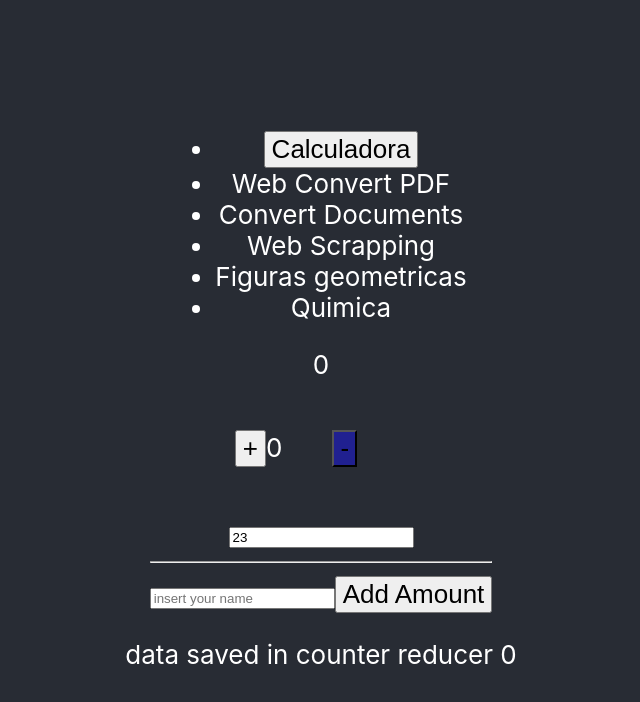
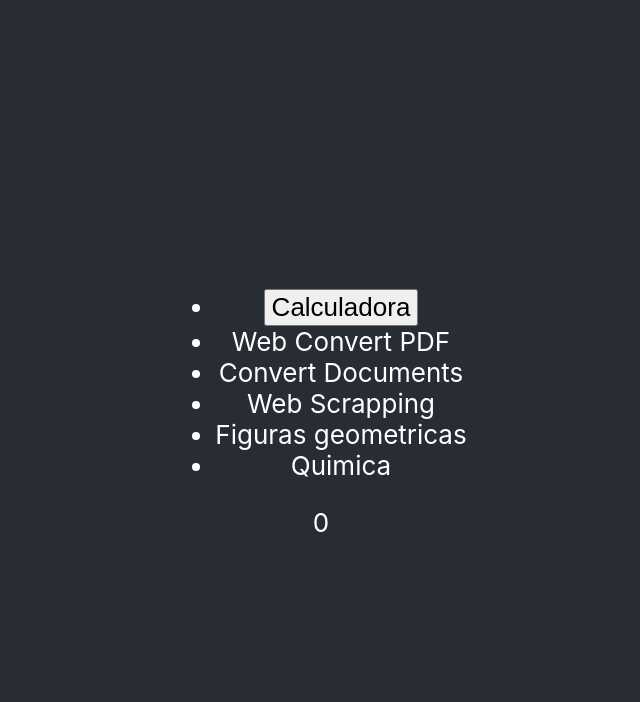
Before and after one commit to GabrielHDZ/ToolsOfficeWeb, a React (Vite) app: page / in a window 1280 px wide. Shown: the top 702 px of the page, without its empty margins (319-959 px from the left). Built offline with nearby package versions, Linux system fonts and the light colour scheme.

Commit message:
destroy the main reducers
the sintaxis create errors for using the element combine reducers from the toolkit redux

and typescript types

```diff
--- a/src/App.tsx
+++ b/src/App.tsx
@@ -1,8 +1,8 @@
 
 import "papercss"
 import { Counter } from './components/Counter'
-import { Form } from './components/taskForm'
 import MenuTools from './components/MenuTools'
+import ComponentShow from './components/StateActual'
 
 
 function App() {
@@ -10,8 +10,7 @@ function App() {
         <div className="App">
             <header className="App-header">
                 <MenuTools />
-                <Counter inicial={23} />
-                <Form />
+                <ComponentShow />
             </header>
         </div>
     )
--- a/src/components/Counter.tsx
+++ b/src/components/Counter.tsx
@@ -1,7 +1,6 @@
 import React, { useState } from "react";
 import type { RootState } from '../redux/store/store'
 import { useSelector, useDispatch } from "react-redux";
-import { decrement, increment, incrementByAmount, selectCount } from "../redux/reducers/counterSlice";
 
 interface Recived {
     inicial?: number;
@@ -13,20 +12,16 @@ const styleButton: React.CSSProperties = {
 };
 //memo
 export function Counter({ inicial = 0 }: Recived) {
-    const menu = useSelector((state: RootState) => state.counter.value)
-    const count = useSelector(selectCount);
     const dispatch = useDispatch();
     const [incrementAmount, setIncrementAmount] = useState(inicial);
 
     return (
         <>
-            <span>{menu}</span>
             <div>
-                <button aria-label="Increment value" className="btn-small" onClick={() => dispatch(increment())}>
+                <button aria-label="Increment value" className="btn-small" >
                     +
                 </button>
-                <span>{count}</span>
-                <button aria-label="Decrement value" style={styleButton} onClick={() => dispatch(decrement())}>
+                <button aria-label="Decrement value" style={styleButton} >
                     -
                 </button>
             </div>
@@ -34,7 +29,7 @@ export function Counter({ inicial = 0 }: Recived) {
                 <input aria-label="Set increment amount" value={incrementAmount} onChange={(e) => setIncrementAmount(12)} />
                 <hr />
                 <input type="text" pattern="[a-z]*" placeholder="insert your name" />
-                <button className="btn-small" onClick={() => dispatch(incrementByAmount(Number(incrementAmount) || 0))}>
+                <button className="btn-small" >
                     Add Amount
                 </button>
             </div>
--- a/src/components/MenuTools.tsx
+++ b/src/components/MenuTools.tsx
@@ -1,6 +1,6 @@
 import React from 'react'
 
-import { useSelector, useDispatch } from 'react-redux'
+import { useDispatch } from 'react-redux'
 import { positionOne, positionTwo } from '../redux/reducers/menuTools'
 
 function MenuTools() {
--- /dev/null
+++ b/src/components/StateActual.tsx
@@ -0,0 +1,13 @@
+import React from 'react'
+import { useSelector } from 'react-redux'
+import { showPosition } from '../redux/reducers/menuTools'
+
+
+function StateActual() {
+    const showData = useSelector(showPosition);
+    return (
+        <div><span>{showData}</span></div>
+    )
+}
+
+export default StateActual
--- a/src/components/taskForm.tsx
+++ /dev/null
@@ -1,9 +0,0 @@
-import { useSelector } from "react-redux";
-import { selectCount } from "../redux/reducers/counterSlice";
-
-export const Form = () => {
-    const count = useSelector(selectCount);
-    return (
-        <p className="text-lead"> data saved in counter reducer {count}</p>
-    )
-}
--- a/src/redux/reducers/counterSlice.ts
+++ /dev/null
@@ -1,38 +0,0 @@
-import { createSlice } from '@reduxjs/toolkit'
-import type { PayloadAction } from '@reduxjs/toolkit'
-
-export interface CounterState {
-    value: number
-}
-
-const initialState: CounterState = {
-    value: 0,
-}
-
-export const counterSlice = createSlice({
-    name: 'counter',
-    initialState,
-    reducers: {
-        increment: (state) => {
-            state.value += 1
-        },
-        decrement: (state) => {
-            state.value -= 1
-        },
-        incrementByAmount: (state, action: PayloadAction<number>) => {
-            state.value += action.payload
-        },
-    },
-})
-
-export const { increment, decrement, incrementByAmount } = counterSlice.actions
-
-/* export const incrementAsync = (amount)=> (dispatch)=> {
-  setTimeout(() => {
-    dispatch(incrementByAmount(amount))
-  }, 1000)
-}  */
-
-export const selectCount = (state: any) => state.counter.value
-
-export default counterSlice.reducer
--- a/src/redux/reducers/main.ts
+++ /dev/null
@@ -1,9 +0,0 @@
-import { combineReducers } from "@reduxjs/toolkit";
-import counterReducer from './counterSlice';
-import menuTools from "./menuTools";
-
-export default combineReducers({
-    counter: counterReducer,
-    menu: menuTools
-
-});
--- a/src/redux/reducers/menuTools.ts
+++ b/src/redux/reducers/menuTools.ts
@@ -1,5 +1,6 @@
 import { createSlice } from '@reduxjs/toolkit'
 import type { PayloadAction } from '@reduxjs/toolkit'
+import type { RootState } from '../store/store'
 
 export interface CounterState {
     value: number
@@ -13,14 +14,14 @@ export const menuTools = createSlice({
     name: 'menu',
     initialState,
     reducers: {
-        positionOne: (state) => {
+        positionOne: state => {
             state.value = 1
         },
-        positionTwo: (state) => {
+        positionTwo: state => {
             state.value = 2
         },
         incrementByAmount: (state, action: PayloadAction<number>) => {
-            state.value += action.payload
+            state.value = action.payload
         },
     },
 })
@@ -28,3 +29,5 @@ export const menuTools = createSlice({
 export const { positionOne, positionTwo, incrementByAmount } = menuTools.actions
 
 export default menuTools.reducer
+
+export const showPosition = (state: RootState) => state.menu.value
--- a/src/redux/store/store.ts
+++ b/src/redux/store/store.ts
@@ -1,11 +1,13 @@
 import { configureStore } from '@reduxjs/toolkit';
-import reducers from '../reducers/main';
+import menuTools from '../reducers/menuTools';
 
 export const store = configureStore({
-    reducer: reducers
+    reducer: {
+        menu: menuTools
+    }
 })
 
 // Infer the `RootState` and `AppDispatch` types from the store itself
-export type RootState = ReturnType<typeof store.getState>
+export type RootState = ReturnType<typeof store.getState>;
 // Inferred type: {posts: PostsState, comments: CommentsState, users: UsersState}
 export type AppDispatch = typeof store.dispatch
```
Also changed, not shown: src/components/Calculadora.tsx (renamed from src/components/Calculadora.jsx).
